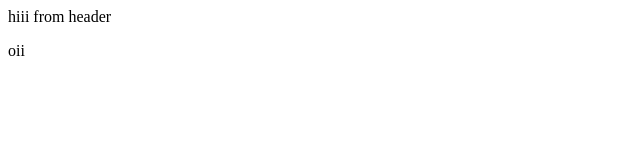
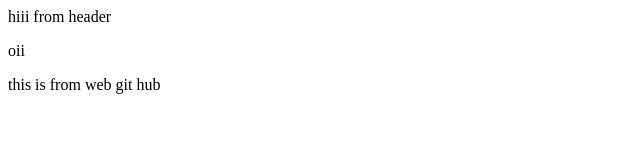
Before and after one commit to GopiAjith/demo2, a plain HTML site: page index.html in a window 1280 px wide. Shown: the whole page, without its empty margins (0-640 px from the left). Drawn offline with Linux system fonts and the light colour scheme.

Commit message:
Update index.html
from web github

```diff
--- a/index.html
+++ b/index.html
@@ -1,3 +1,4 @@
 <!DOCTYPE html>
 <head> hiii from header </head>
 <p>oii</p>
+<p>this is from  web git hub</p>
```
